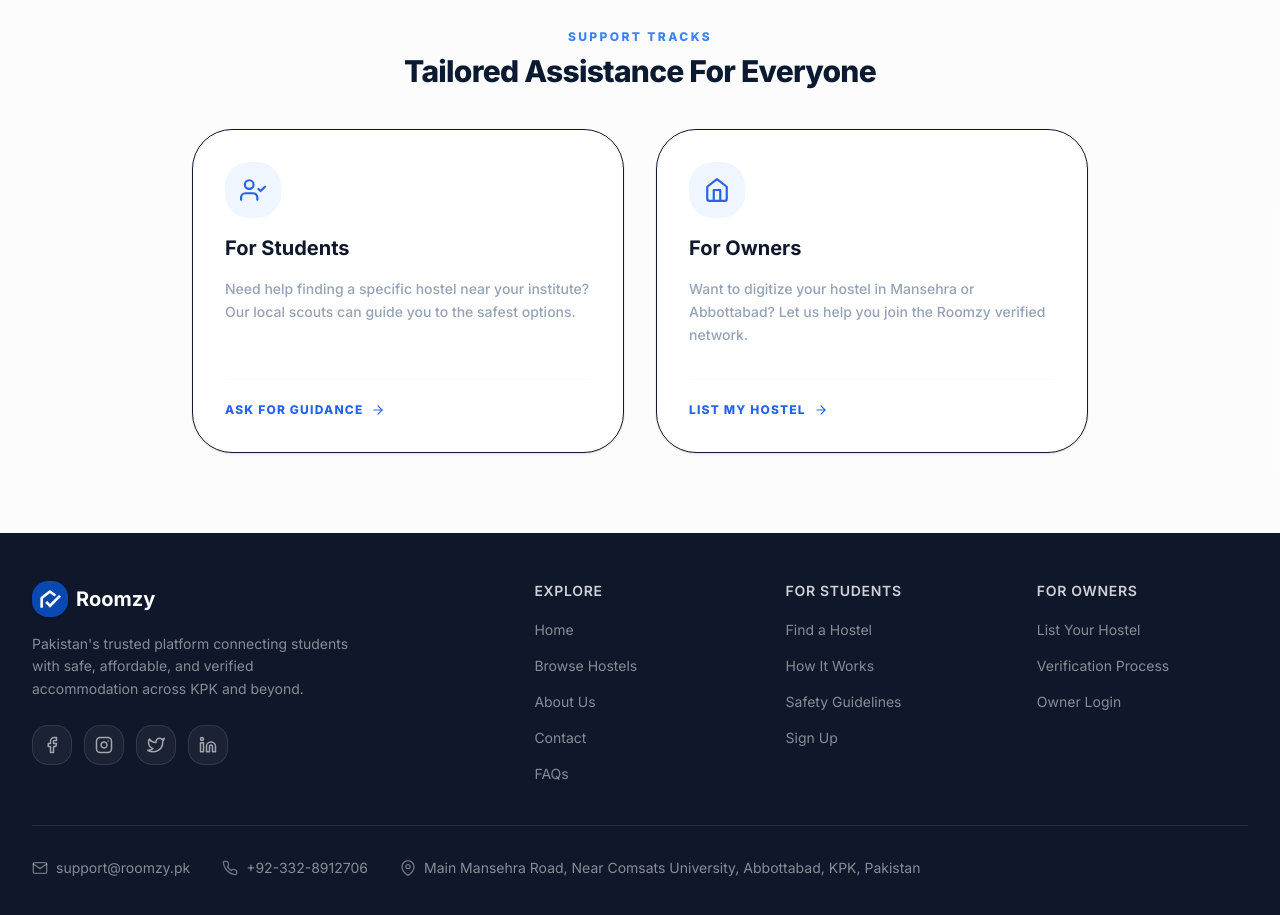
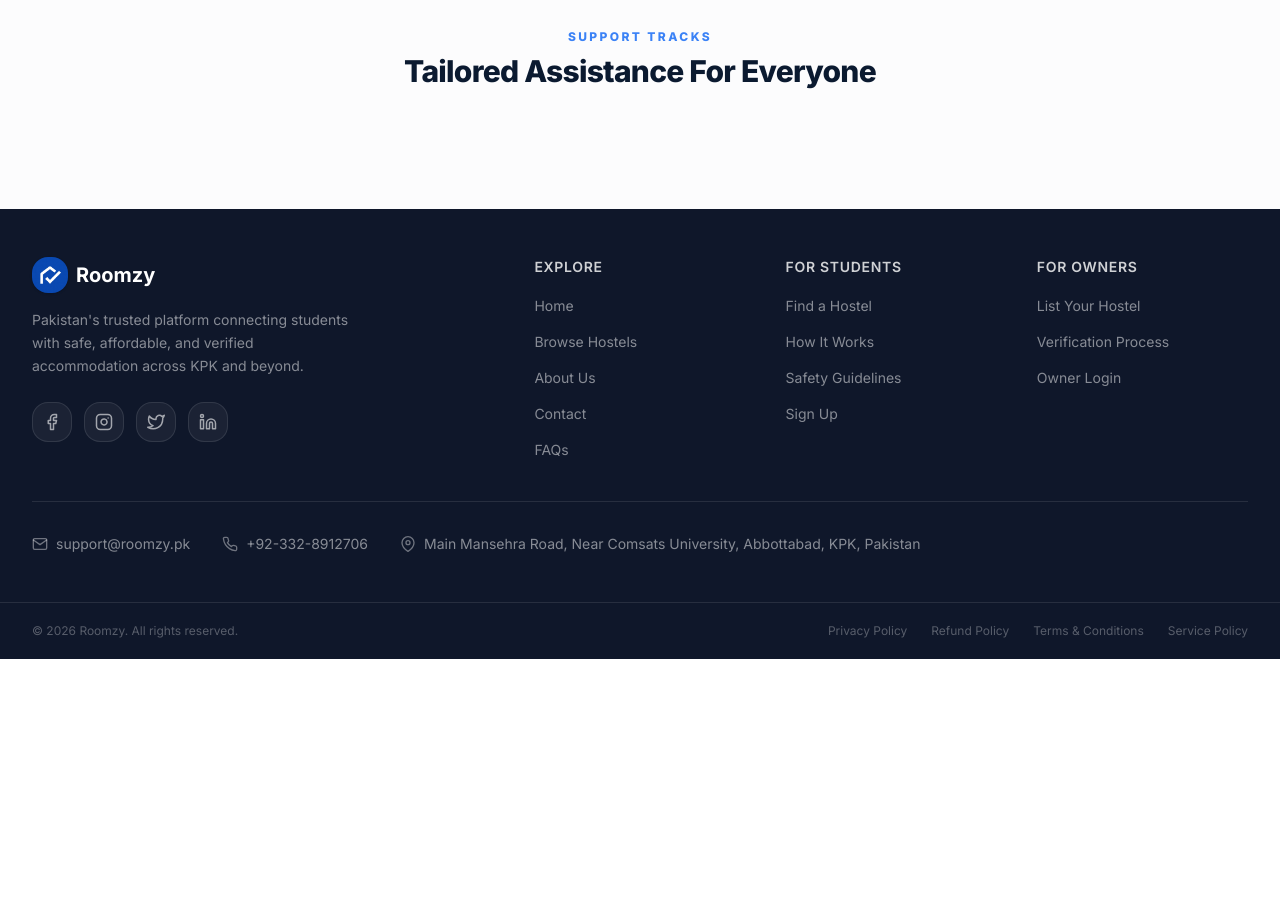
Before and after one commit to devworkspace3300-kZr/roomzy-frontend, a React (Vite) app: page /contact in a window 1280 px wide. Shown: the part 1820-2735 px from the top of the page. After the commit the page ends 2479 px from the top, so only its background shows below. Built offline with nearby package versions, Linux system fonts and the light colour scheme.

Commit message:
frontend contact changes

```diff
--- a/src/pages/public/Contact.jsx
+++ b/src/pages/public/Contact.jsx
@@ -276,43 +276,7 @@
                         </ScrollReveal>
                     </div>
 
-                    <div className="grid md:grid-cols-2 gap-8 max-w-4xl mx-auto">
-                        {supportTracks.map((track, idx) => {
-                            const TrackIcon = track.icon;
-                            return (
-                                <ScrollReveal key={idx} delay={idx * 0.12}>
-                                    <div className="p-8 rounded-[2.5rem] bg-white border border-gray-150 shadow-sm hover:shadow-xl transition-all duration-300 flex flex-col justify-between h-full group hover:border-primary-100">
-                                        <div className="space-y-4">
-                                            <div className="w-14 h-14 rounded-2xl bg-primary-50 text-primary-600 flex items-center justify-center group-hover:scale-110 transition-transform duration-300">
-                                                <TrackIcon size={26} />
-                                            </div>
-                                            <h3 className="text-xl font-bold text-text-primary group-hover:text-primary-600 transition-colors">{track.title}</h3>
-                                            <p className="text-sm text-text-muted leading-relaxed font-medium">{track.desc}</p>
-                                        </div>
-                                        <div className="mt-8 pt-4 border-t border-gray-50">
-                                            {track.path.startsWith('#') ? (
-                                                <a
-                                                    href={track.path}
-                                                    className="inline-flex items-center gap-2 text-xs font-black uppercase tracking-widest text-primary-600 hover:text-primary-700 transition-colors"
-                                                >
-                                                    {track.btnText}
-                                                    <FiArrowRight size={14} className="group-hover:translate-x-1 transition-transform" />
-                                                </a>
-                                            ) : (
-                                                <a
-                                                    href={track.path}
-                                                    className="inline-flex items-center gap-2 text-xs font-black uppercase tracking-widest text-primary-600 hover:text-primary-700 transition-colors"
-                                                >
-                                                    {track.btnText}
-                                                    <FiArrowRight size={14} className="group-hover:translate-x-1 transition-transform" />
-                                                </a>
-                                            )}
-                                        </div>
-                                    </div>
-                                </ScrollReveal>
-                            );
-                        })}
-                    </div>
+
                 </div>
             </section>
         </div>
```
Also changed, not shown: 1 other file (tests, documents, lock files or other folders).
